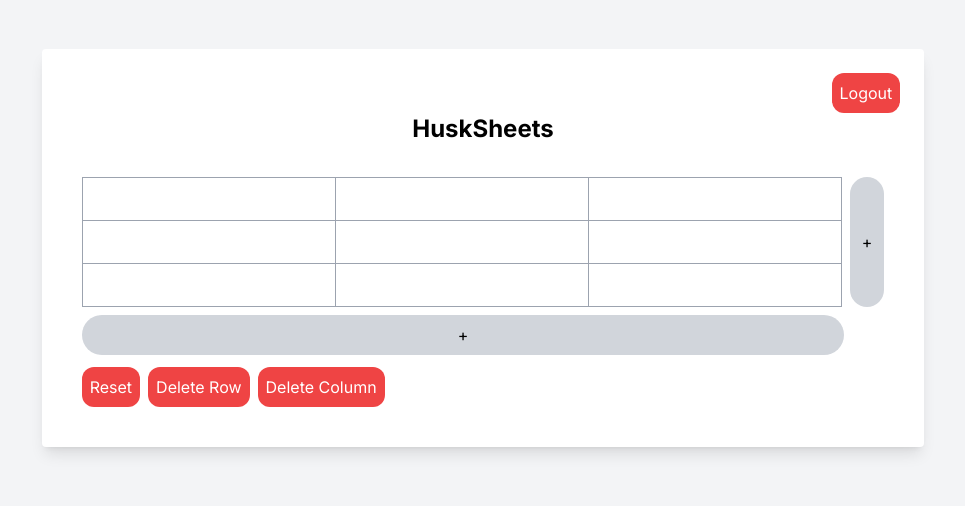
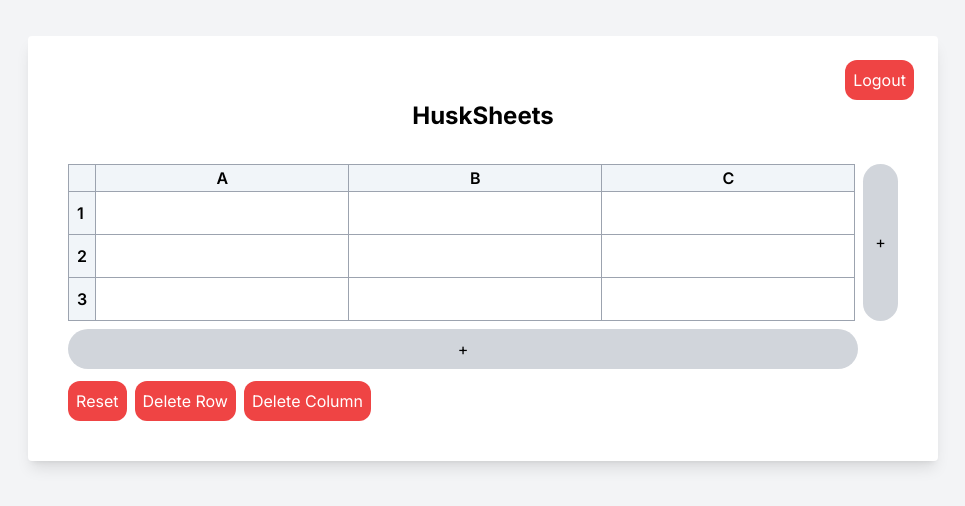
Before and after one commit to arinjay-singh/Husksheets, a Next.js app in the folder client/: page / in a window 1280 px wide. Shown: the part 152-658 px from the top of the page, without its empty margins (157-1122 px from the left). Built offline with nearby package versions, Linux system fonts and the light colour scheme; sample sign-in values are in the browser's storage.

Commit message:
added column and row headers for the spreadsheet ui

```diff
--- a/client/src/components/spreadsheet.tsx
+++ b/client/src/components/spreadsheet.tsx
@@ -109,9 +109,20 @@ const Spreadsheet: React.FC = () => {
       <div className="relative flex-grow flex-col">
         <div className="flex flex-row">
           <table className="table-auto border-collapse border border-gray-400 w-full">
+            <thead>
+              <tr>
+                <th className="border border-gray-400 bg-slate-100"></th>
+                {data[0].map((_, colIndex) => (
+                  <th key={colIndex} className="border border-gray-400 text-black font-semibold bg-slate-100">
+                    {String.fromCharCode(65 + colIndex)}
+                  </th>
+                ))}
+              </tr>
+            </thead>
             <tbody>
               {data.map((row, rowIndex) => (
                 <tr key={rowIndex}>
+                  <td className=" text-black font-semibold px-2 border-b border-gray-400 bg-slate-100">{rowIndex + 1}</td>
                   {row.map((cell, colIndex) => (
                     <td key={colIndex} className="border border-gray-400">
                       <input
```
